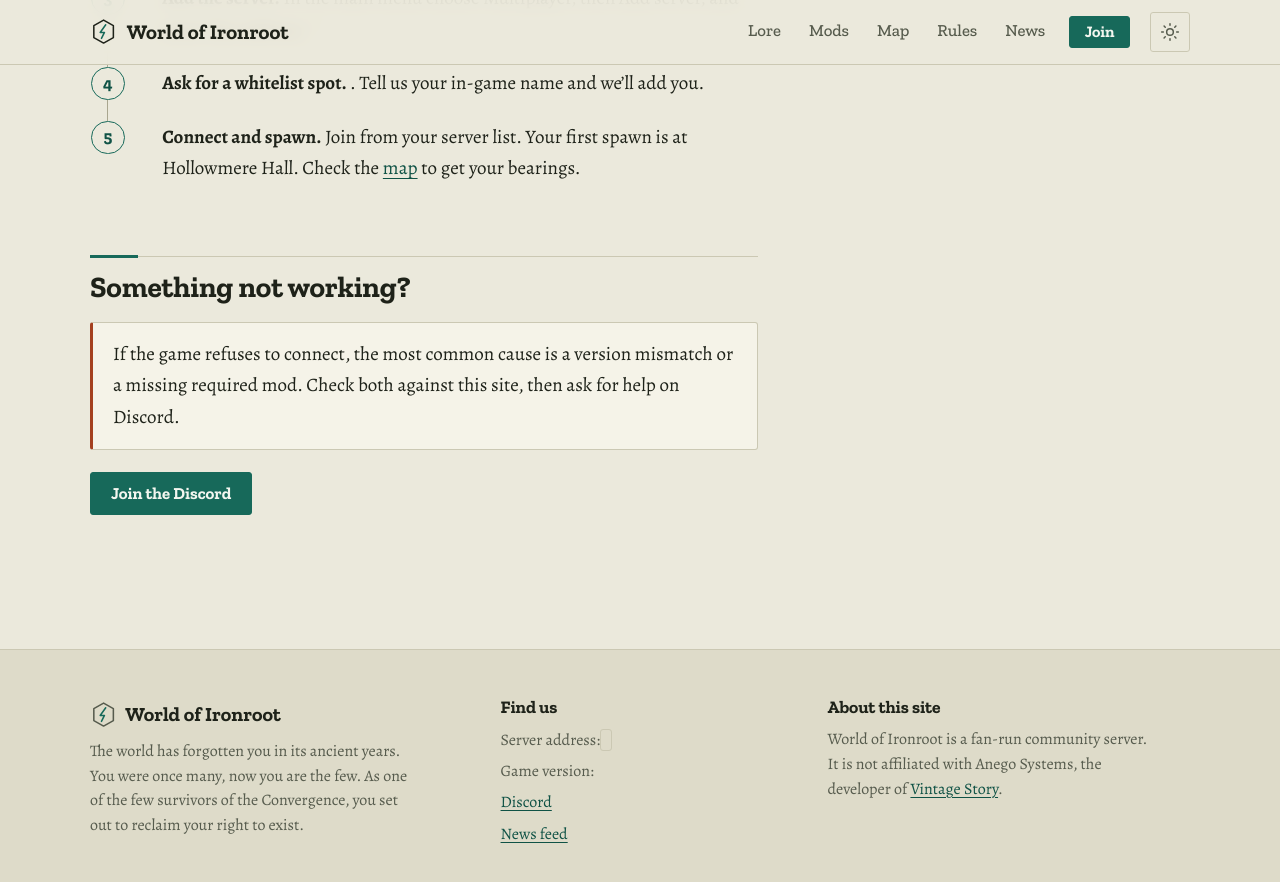
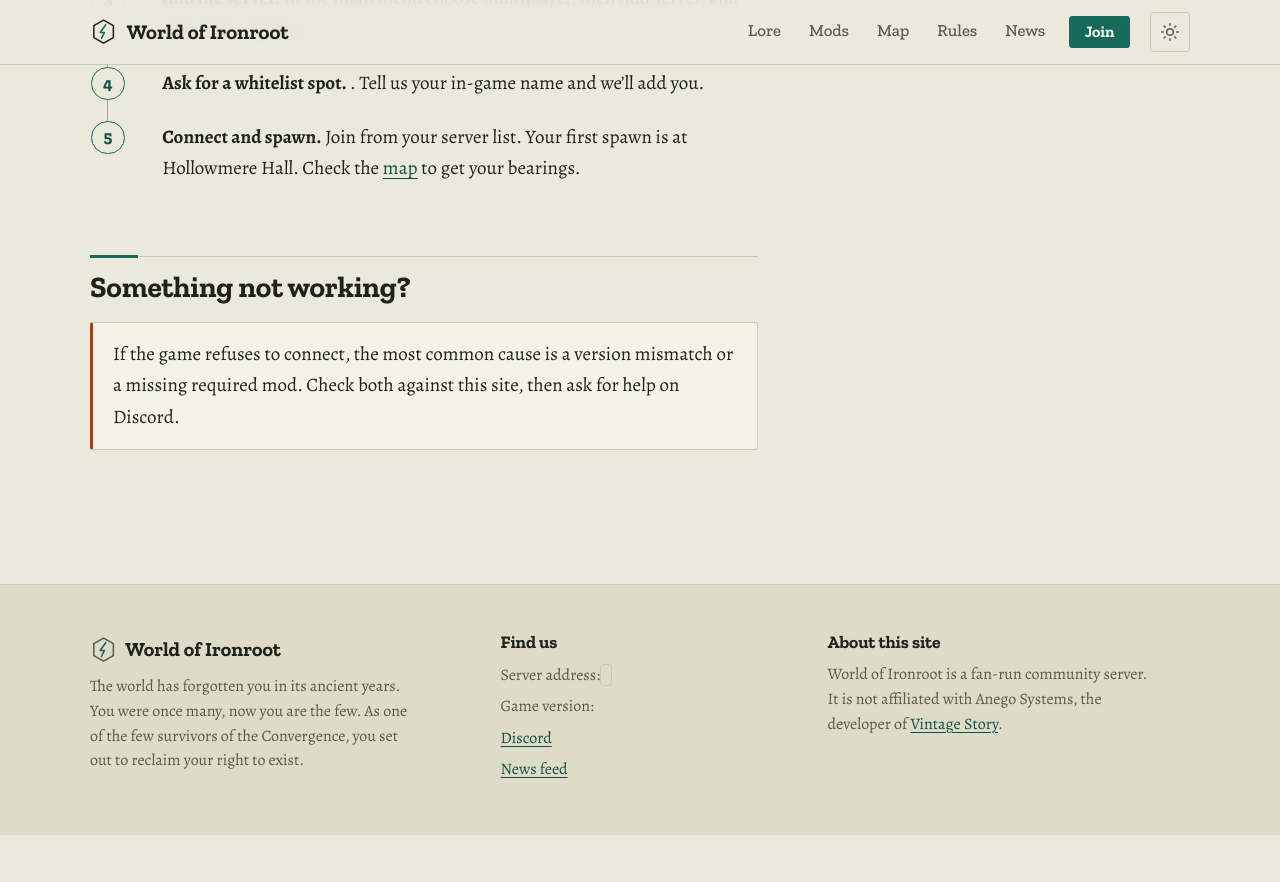
Before and after one commit to Rhyagelle/World-of-Ironroot, a Jekyll site: the page built from join.md, in a window 1280 px wide and 900 px high, scrolled down 540 px. Shown: the top 882 px of the window. Built offline with Jekyll 4.4.1, drawn with Linux system fonts in a browser that asks for light colours; after the commit the page ends 1375 px from its top, so only the background shows below that.

Commit message:
Update join.md

```diff
--- a/join.md
+++ b/join.md
@@ -15,7 +15,3 @@ lede: Five steps from a fresh install to your first night in Hollowmere.
 
 > If the game refuses to connect, the most common cause is a version mismatch or a missing required mod. Check both against this site, then ask for help on Discord.
 {: .callout .warn}
-
-{% if site.server.discord != "" %}
-[Join the Discord]({{ site.server.discord }}){: .btn}
-{% endif %}
```
